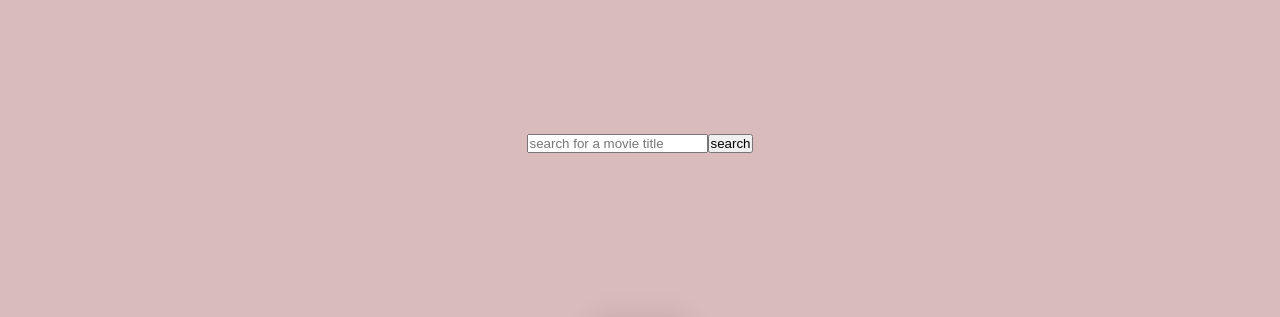
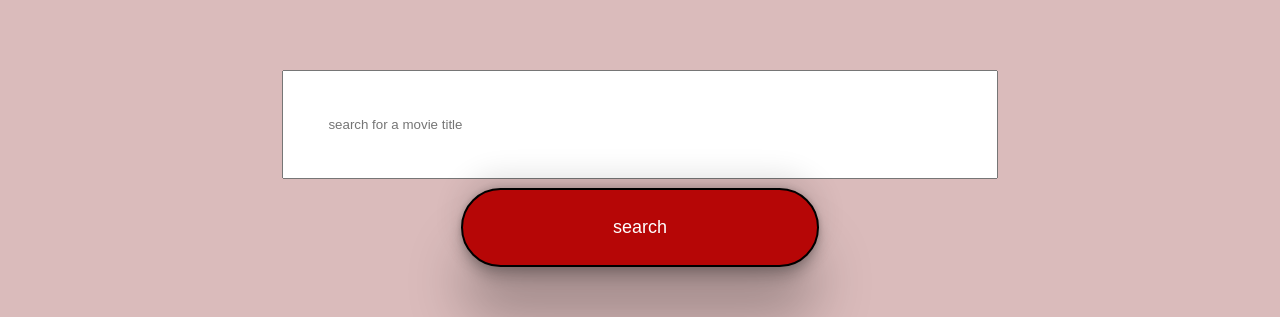
Before and after one commit to LoukasPiloidis/apella, a React (Create React App) app in the folder client/: page /session/1 in a window 1280 px wide. Shown: the part 162-479 px from the top of the page. Built offline with nearby package versions, Linux system fonts and the light colour scheme.

Commit message:
mvp implemented with a small bug

```diff
--- a/client/src/App.css
+++ b/client/src/App.css
@@ -12,3 +12,7 @@
   align-items: center;
   background-color: rgb(218, 187, 187);
 }
+
+html {
+  background-color: rgb(218, 187, 187);
+}
--- /dev/null
+++ b/client/src/Styles/Movie.css
@@ -0,0 +1,27 @@
+.movie-main-div {
+  margin: 5%;
+  width: 100%;
+  display: flex;
+  flex-direction: column;
+  justify-content: center;
+  align-items: center;
+}
+
+.movie-main-div__single-div {
+  font-size: x-large;
+  display: flex;
+  flex-direction: column;
+  justify-content: center;
+  align-items: center;
+}
+
+.movie-main-div__single-div__button {
+  margin-top: 1%;
+  padding: 3%;
+  font-size: large;
+  background-color: rgb(182, 6, 6);
+  color: white;
+  border-radius: 40px;
+  border: 2px solid black;
+  box-shadow: rgba(0, 0, 0, 0.25) 0px 54px 55px, rgba(0, 0, 0, 0.12) 0px -12px 30px, rgba(0, 0, 0, 0.12) 0px 4px 6px, rgba(0, 0, 0, 0.17) 0px 12px 13px, rgba(0, 0, 0, 0.09) 0px -3px 5px;
+}
--- /dev/null
+++ b/client/src/Styles/SubmitForm.css
@@ -0,0 +1,23 @@
+.form-main-div {
+  width: 70%;
+  display: flex;
+  flex-direction: column;
+  align-items: center;
+}
+
+.form-main-div input[type=text] {
+  width: 80%;
+  padding: 5%;
+}
+
+.form-main-div input[type=submit] {
+  width: 40%;
+  margin-top: 1%;
+  padding: 3%;
+  font-size: large;
+  background-color: rgb(182, 6, 6);
+  color: white;
+  border-radius: 40px;
+  border: 2px solid black;
+  box-shadow: rgba(0, 0, 0, 0.25) 0px 54px 55px, rgba(0, 0, 0, 0.12) 0px -12px 30px, rgba(0, 0, 0, 0.12) 0px 4px 6px, rgba(0, 0, 0, 0.17) 0px 12px 13px, rgba(0, 0, 0, 0.09) 0px -3px 5px;
+}
--- a/client/src/components/ListContainer.js
+++ b/client/src/components/ListContainer.js
@@ -9,7 +9,7 @@ const ListContainer = ({ movieList }) => {
   }, [movieList])
 
   return (
-    <div>
+    <div className="movie-main-div" >
       {movieRenderer}
     </div>
   )
--- a/client/src/components/Movie.js
+++ b/client/src/components/Movie.js
@@ -1,4 +1,5 @@
 import React, { useState } from 'react';
+import '../Styles/Movie.css';
 
 const Movie = ({ filmData }) => {
 
@@ -9,10 +10,9 @@ const Movie = ({ filmData }) => {
   }
 
   return (
-    <div>
-      {filmData.filmTitle}
-      <p>{counter}</p>
-      <input type='submit' value='vote' onClick={increment} />
+    <div className="movie-main-div__single-div" >
+      <p className="movie-main-div__single-div__title" >{filmData.filmTitle} : {counter}</p>
+      <input type='submit' value='vote' onClick={increment} className="movie-main-div__single-div__button" />
     </div>
   )
 }
--- a/client/src/components/MovieList.js
+++ b/client/src/components/MovieList.js
@@ -1,4 +1,5 @@
 import React from 'react';
+import '../Styles/SubmitForm.css';
 
 const MovieList = ({ setTitle }) => {
 
@@ -10,7 +11,7 @@ const MovieList = ({ setTitle }) => {
   }
 
   return (
-    <form onSubmit={getMovie}>
+    <form onSubmit={getMovie} className="form-main-div">
       <input type="text" placeholder="search for a movie title" />
       <input type="submit" value="search" />
     </form>
```
